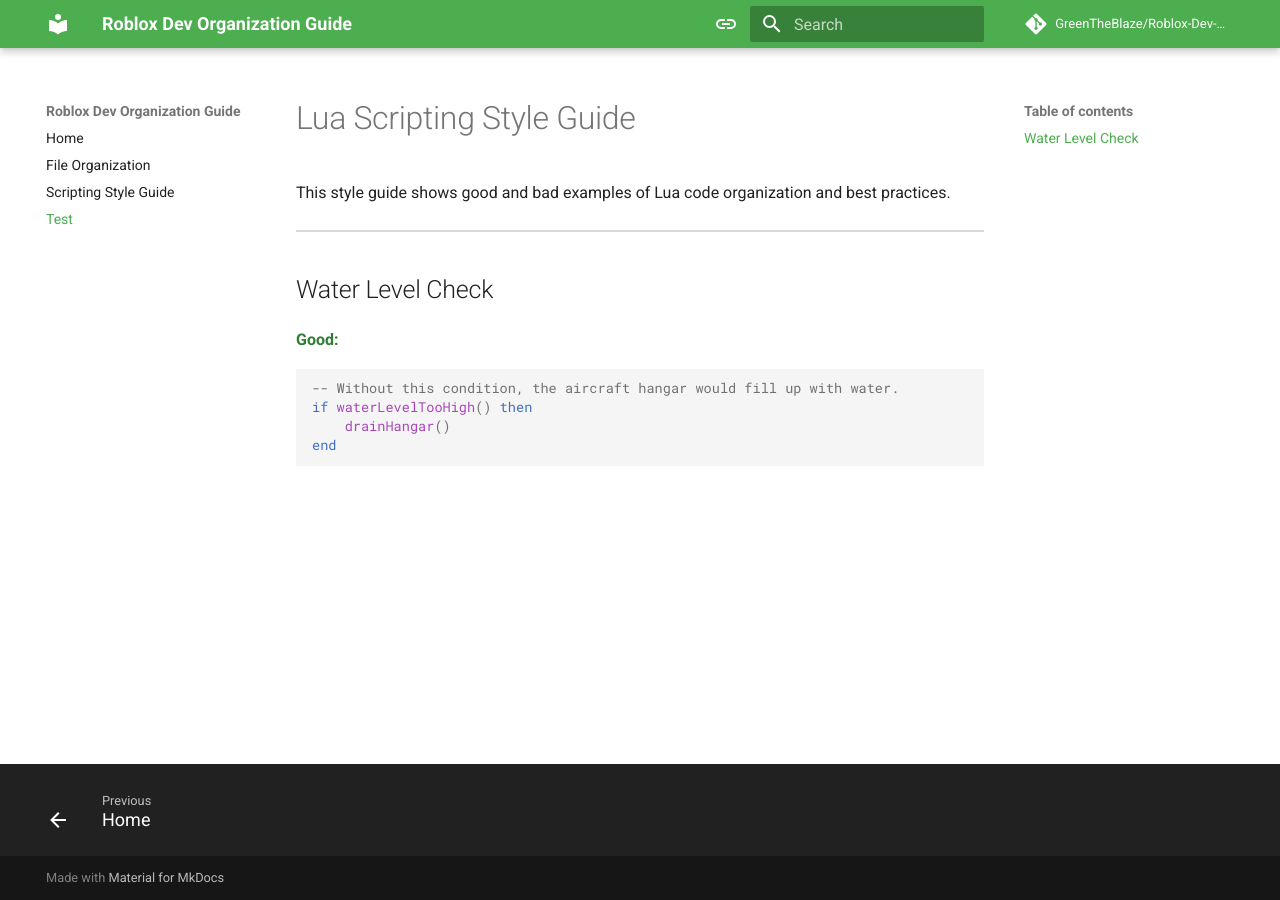
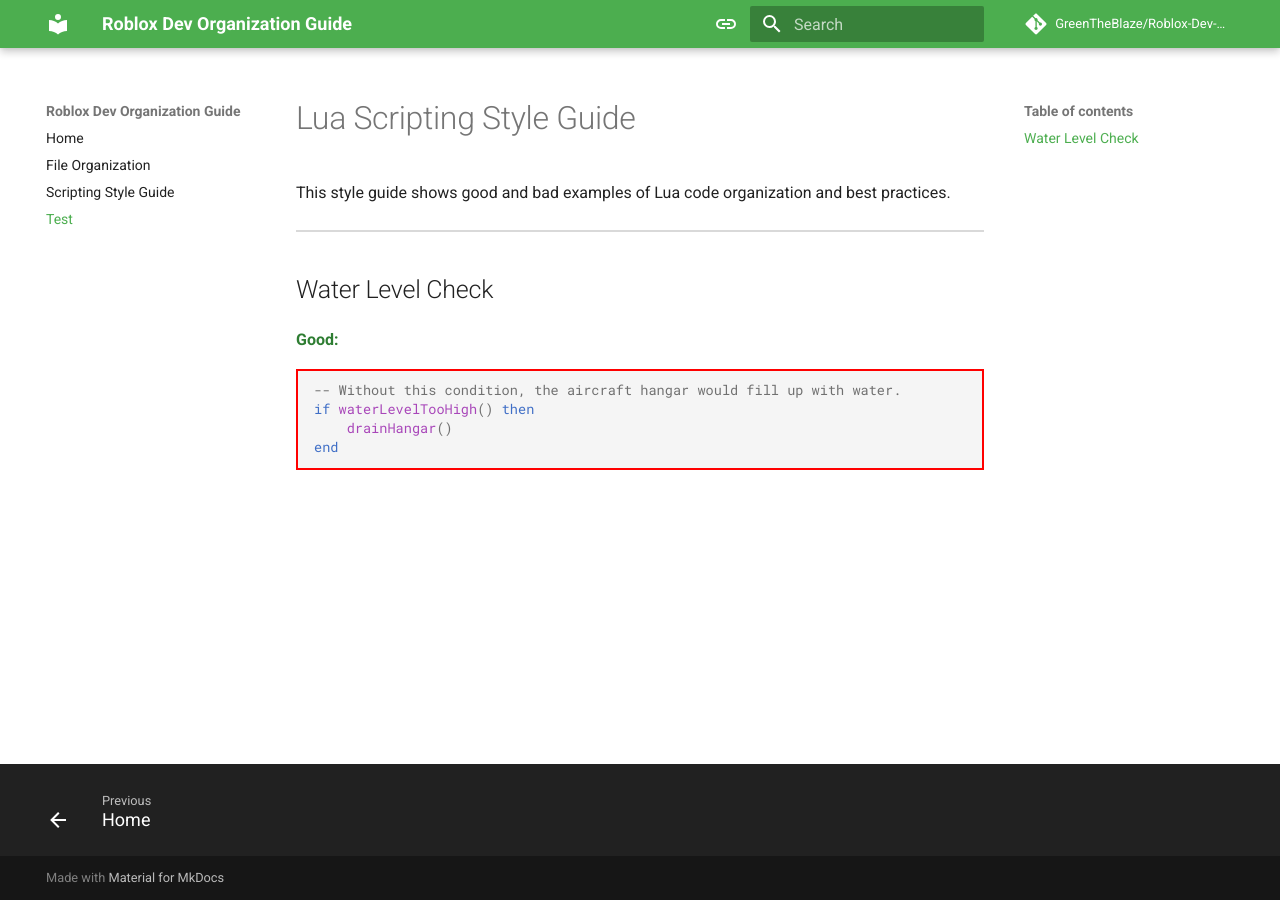
Before and after one commit to GreenTheBlaze/Roblox-Dev-Organization-Guide, an MkDocs documentation site: the page built from docs/test-code.md, in a window 1280 px wide. Built offline with MkDocs 1.6.1 and Material for MkDocs 9.7.7, drawn with Linux system fonts in a browser that asks for light colours; comment, search, counter and statistics services are not loaded.

Commit message:
Update extra.css

```diff
--- a/docs/stylesheets/extra.css
+++ b/docs/stylesheets/extra.css
@@ -1,5 +1,9 @@
 .md-typeset hr {
 	border-bottom: 2px solid rgba(0, 0, 0, 0.15);
+}
+
+pre {
+  border: 2px solid red !important;
 }
 
 .highlight.good pre {
```
